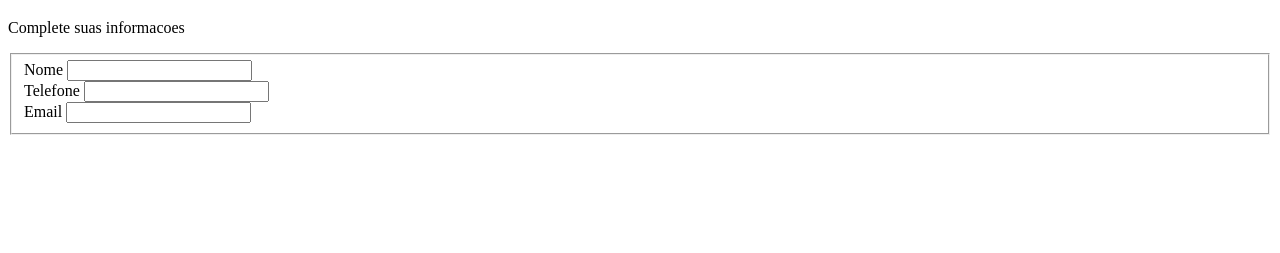
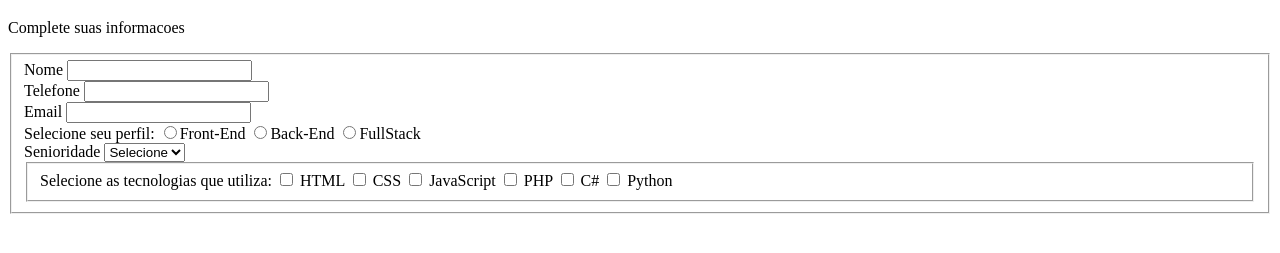
Before and after one commit to vinimeucaro/vinimeucaro, a plain HTML site: page formulario.html in a window 1280 px wide. Shown: the part 61-314 px from the top of the page. Drawn offline with Linux system fonts and the light colour scheme.

Commit message:
update formulario.html
add checkbox

```diff
--- a/formulario.html
+++ b/formulario.html
@@ -28,8 +28,49 @@
 
             <div>
                 <label>Email</label>
-                <input type="text" name="email" id="email">
+                <input type="email" name="email" id="email">
             </div>
+
+            <div>
+                <label>Selecione seu perfil:</label>
+                <label>
+                    <input type="radio" name="devweb" value="frontend">Front-End
+                </label>
+                <label>
+                    <input type="radio" name="devweb" value="backend">Back-End
+                </label>
+                <label>
+                    <input type="radio" name="devweb" value="fullstack">FullStack
+                </label>
+            </div>
+
+            <div>
+                <label>Senioridade</label>
+                <select id="senioridade">
+                    <option selected disabled value="">Selecione</option>
+                    <option>Junior</option>
+                    <option>Pleno</option>
+                    <option>Senior</option>
+                </select>
+            </div>
+
+            <fieldset>
+                <div>
+                    <label>Selecione as tecnologias que utiliza:</label>
+                    <input type="checkbox" id="tecnologia1" name="tecnologia1" value="HTML">
+                    <label for="tecnologia1">HTML</label>
+                    <input type="checkbox" id="tecnologia2" name="tecnologia2" value="CSS">
+                    <label for="tecnologia2">CSS</label>
+                    <input type="checkbox" id="tecnologia3" name="tecnologia3" value="JavaScript">
+                    <label for="tecnologia3">JavaScript</label>
+                    <input type="checkbox" id="tecnologia4" name="tecnologia4" value="PHP">
+                    <label for="tecnologia4">PHP</label>
+                    <input type="checkbox" id="tecnologia5" name="tecnologia5" value="C#">
+                    <label for="tecnologia5">C#</label>
+                    <input type="checkbox" id="tecnologia6" name="tecnologia6" value="Phyton">
+                    <label for="tecnologia6">Python</label>
+                </div>
+            </fieldset>
 
         </fieldset>
     </form>
```
